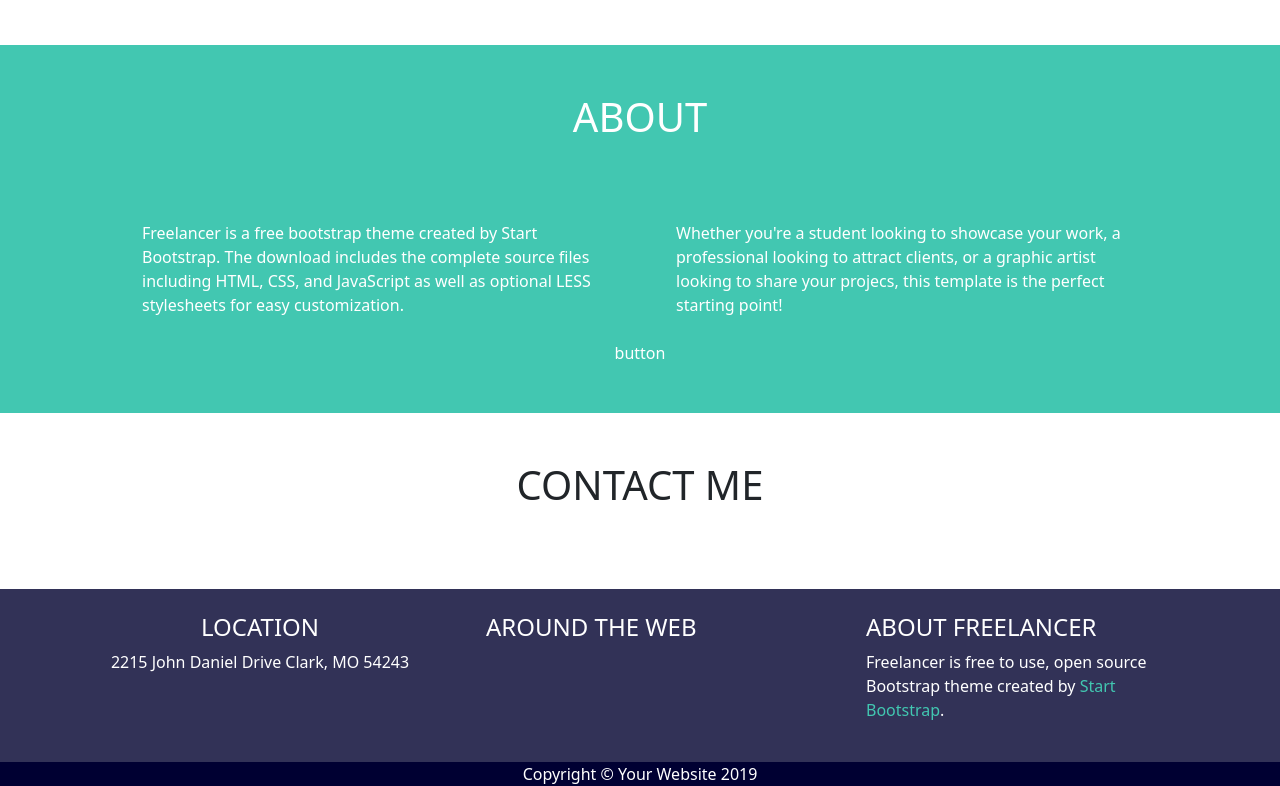
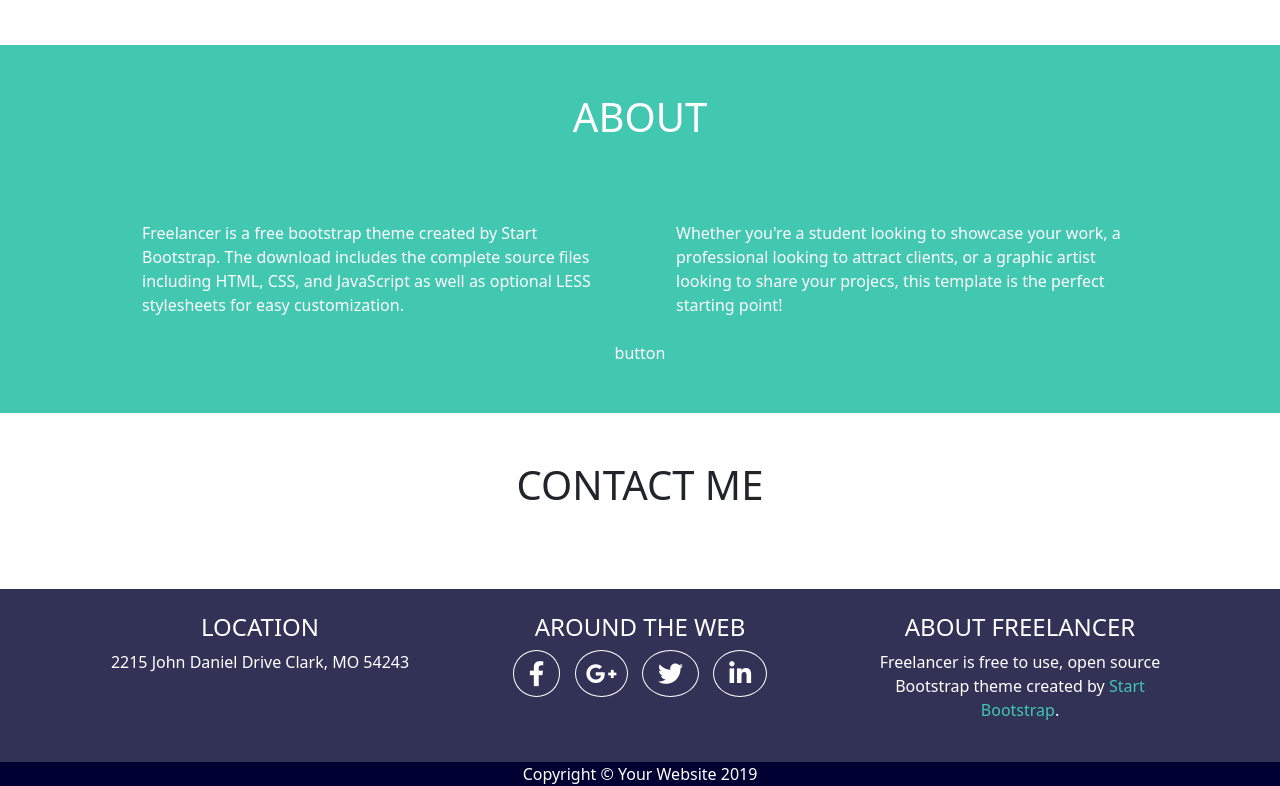
Before and after one commit to Cezar2001/html-css-bootstrap-freelancer, a plain HTML site: page index.html in a window 1280 px wide. Shown: the part 1078-1864 px from the top of the page. Drawn offline with nearby package versions, Linux system fonts and the light colour scheme.

Commit message:
struttura

```diff
--- a/css/style.css
+++ b/css/style.css
@@ -31,8 +31,15 @@
     color: rgb(66, 199, 177);
 }
 
-.fab{
-    font-size: 10px;
-    background-color: red;
-    color: red;
+i{
+    font-size: 25px;
+    padding: 10px 15px;
+    margin: 0 5px;
+    border-radius: 50%;
+    border: 1px white solid;
 }
+
+.fa-google-plus-g{
+    font-size: 25px;
+    padding: 10px;
+}
--- a/index.html
+++ b/index.html
@@ -8,7 +8,7 @@
 
     <link href="https://cdn.jsdelivr.net/npm/bootstrap@5.0.2/dist/css/bootstrap.min.css" rel="stylesheet" integrity="sha384-EVSTQN3/azprG1Anm3QDgpJLIm9Nao0Yz1ztcQTwFspd3yD65VohhpuuCOmLASjC" crossorigin="anonymous">
     <link rel="stylesheet" href="css/style.css">
-    <link href="https://fonts.googleapis.com/css2?family=Montserrat&display=swap" rel="stylesheet">
+    <link rel="stylesheet" href="https://cdnjs.cloudflare.com/ajax/libs/font-awesome/5.15.3/css/all.min.css" integrity="sha512-iBBXm8fW90+nuLcSKlbmrPcLa0OT92xO1BIsZ+ywDWZCvqsWgccV3gFoRBv0z+8dLJgyAHIhR35VZc2oM/gI1w==" crossorigin="anonymous" referrerpolicy="no-referrer" />
 
 </head>
 <body>
@@ -114,18 +114,17 @@
                     </div>
 
                     <div class="col-12 col-md-4 col-lg-4">
-                        <div class="p-4">
+                        <div class="py-4 text-center">
                             <h4>AROUND THE WEB</h4>
                             <i class="fab fa-facebook-f"></i>
                             <i class="fab fa-google-plus-g"></i>
                             <i class="fab fa-twitter"></i>
                             <i class="fab fa-linkedin-in"></i>
-                            <i class="fab fa-internet-explorer"></i>
                         </div>
                     </div>
 
                     <div class="col-12 col-md-4 col-lg-4">
-                        <div class="p-4">
+                        <div class="p-4 text-center">
                             <h4>ABOUT FREELANCER</h4>
                             <p>Freelancer is free to use, open source Bootstrap theme created by <span class="green">Start Bootstrap</span>.</p>
                         </div>
@@ -142,34 +141,7 @@
             </div>
         </div>
 
-
-
-
-
-
-
-
-
-
-
-
     </footer>
-
-
-
-
-
-
-
-
-
-
-
-
-
-
-
-
 
 </body>
 </html>
```
